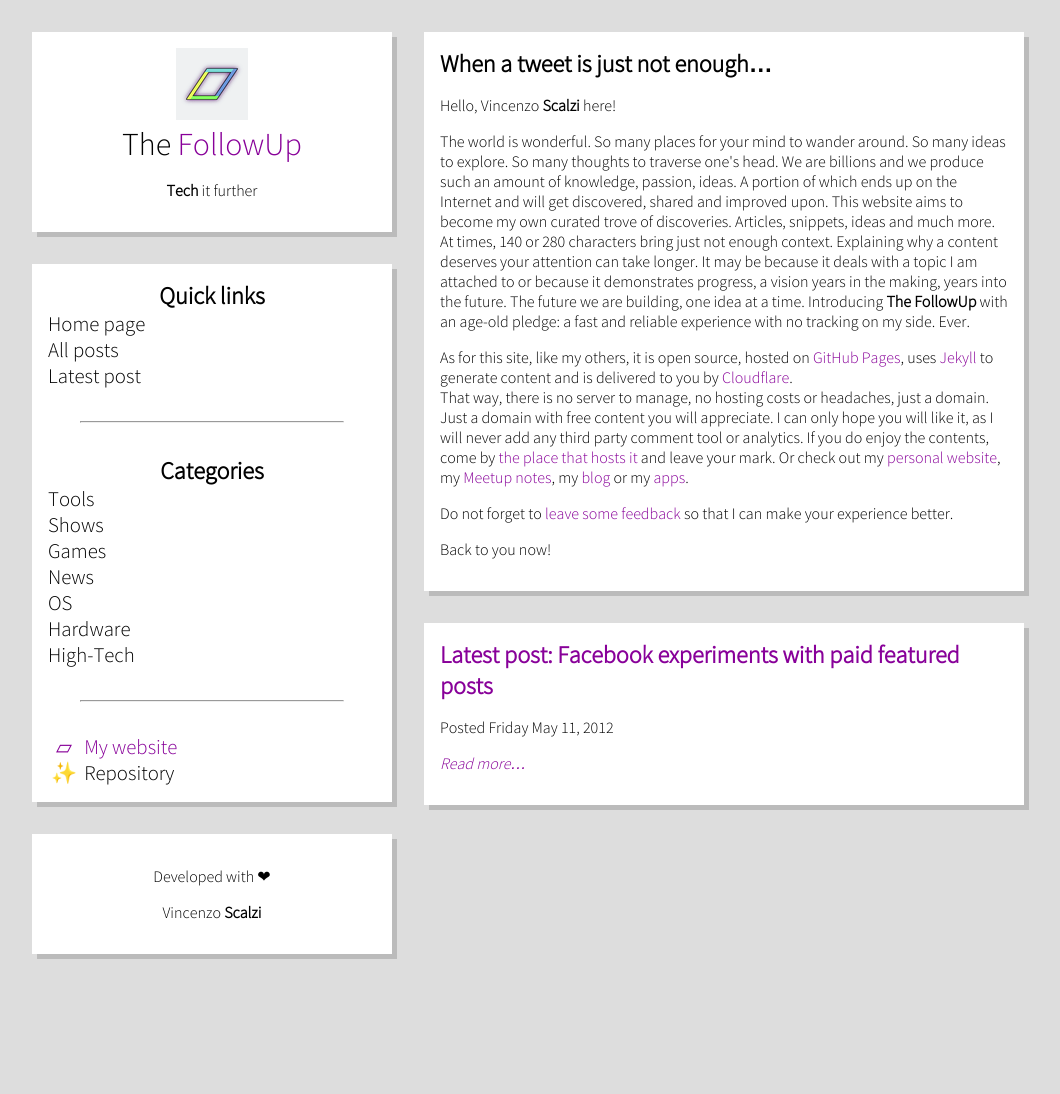
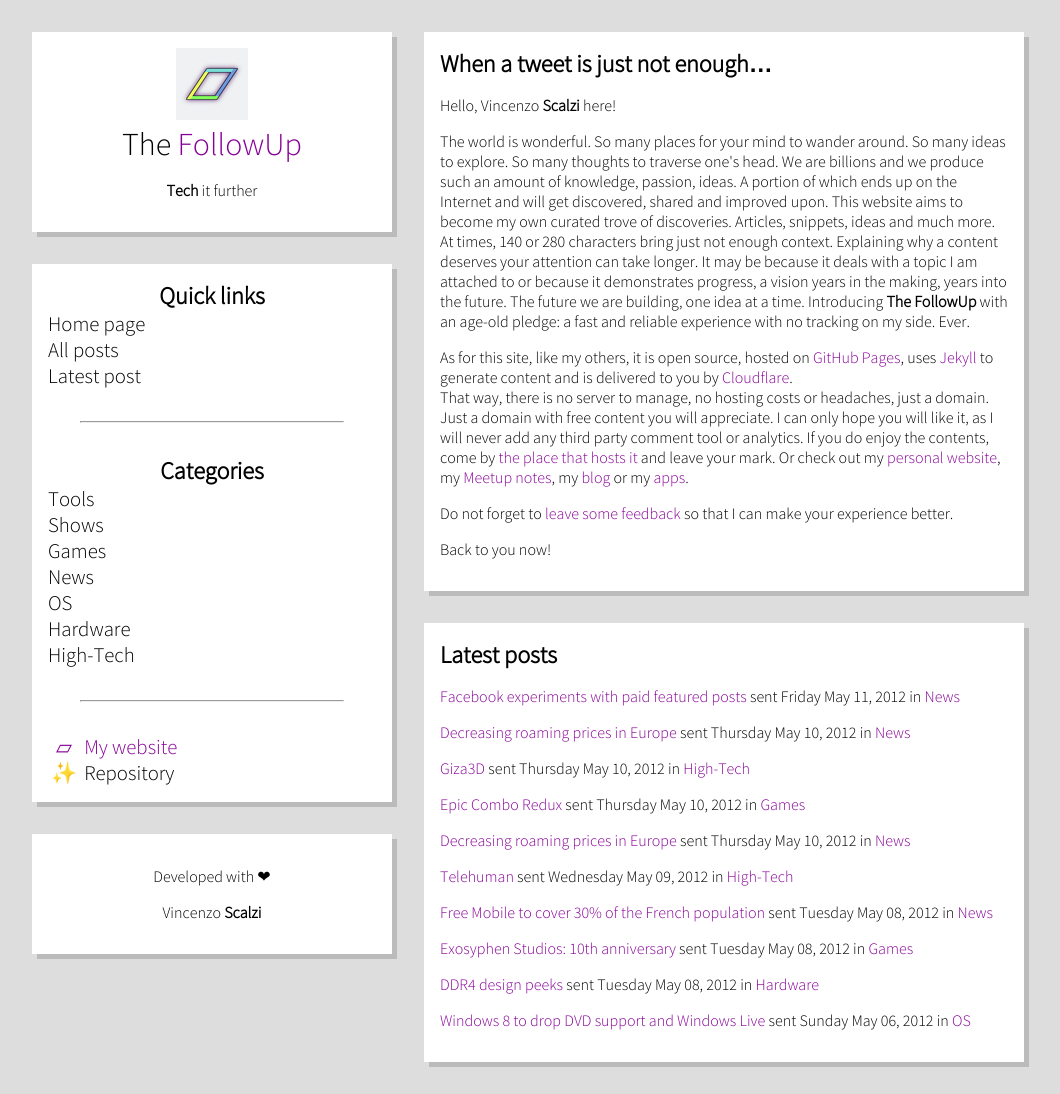
Before and after one commit to vcz-fr/TheFollowUp, a Jekyll site: the page built from index.html, in a window 1280 px wide. Shown: the whole page, without its empty margins (112-1172 px from the left). Built offline with Jekyll 4.4.1, drawn with Linux system fonts in a browser that asks for light colours; the list of posts is cut into pages by our own code; before the commit the page ends 986 px from its top, so only the background shows below that.

Commit message:
Categories support

```diff
--- a/_config.yml
+++ b/_config.yml
@@ -27,6 +27,11 @@
     card: summary
   github: vcz-fr
 
+collections:
+  posts:
+    output: true
+    permalink: /:year/:month/:day/:title
+
 excerpt_separator: "<!-- READ MORE -->"
 paginate: 5
 paginate_path: "/all/:num"
--- /dev/null
+++ b/categories/high-tech.md
@@ -0,0 +1,5 @@
+---
+layout: collection
+type: categories
+collection: High-Tech
+---
--- a/index.html
+++ b/index.html
@@ -46,13 +46,14 @@
     </p>
 </div>
 
+{% assign latest = site.posts | slice: 0, 10 %}
 <div class="card preview">
-    <h2><a href="{{ site.posts.first.url }}">Latest post: {{ site.posts.first.title }}</a></h2>
+    <h2>Latest posts</h2>
+    {% for post in latest %}
     <p>
-        Posted {{ site.posts.first.date | date: "%A %B %d, %Y" }}
+        <a href="{{ post.url }}">{{ post.title }}</a>
+        sent {{ post.date | date: "%A %B %d, %Y" }}
+        in <a href="/categories/{{ post.categories.first | slugify }}">{{ post.categories.first }}</a>
     </p>
-
-    <blockquote>{{site.posts.first.excerpt | strip_html | truncatewords: 100}}</blockquote>
-
-    <p><i><a href="{{ site.posts.first.url }}">Read more&hellip;</a></i></p>
+    {% endfor %}
 </div>
```
Also changed, not shown: _layouts/collection.html (+12 -8 lines), categories/games.md (added, +5 -0 lines), categories/hardware.md (added, +5 -0 lines), categories/news.md (added, +5 -0 lines), categories/os.md (added, +5 -0 lines), categories/shows.md (added, +5 -0 lines), categories/tools.md (added, +5 -0 lines), _layouts/post.html (line endings or trailing spaces).
